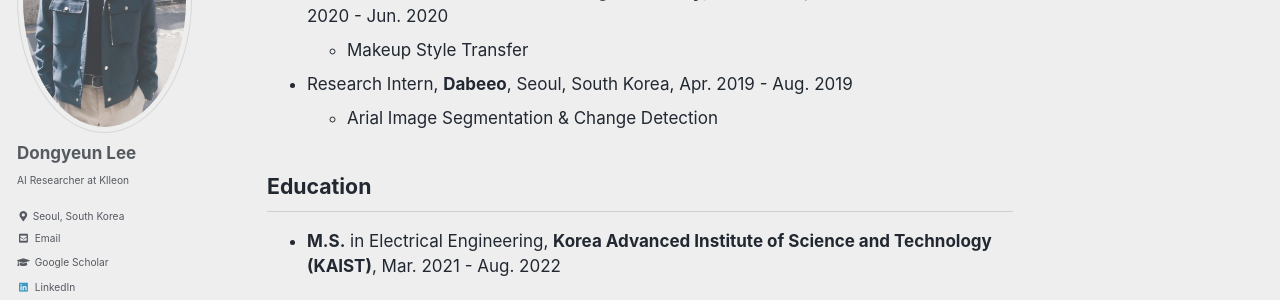
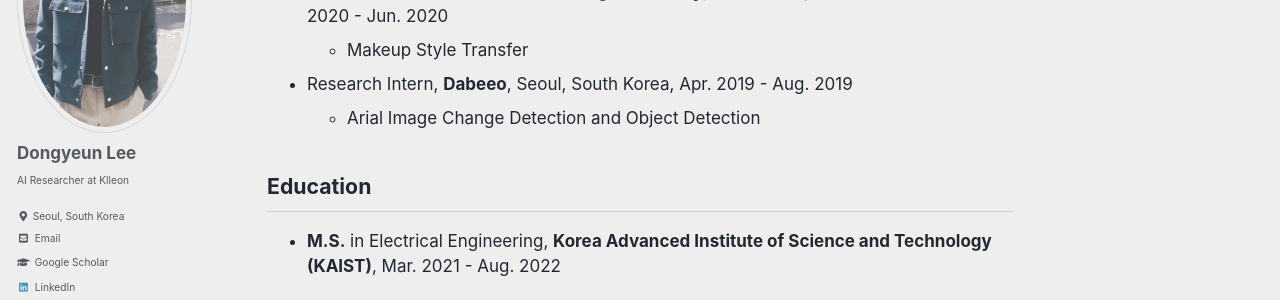
Before and after one commit to LeeDongYeun/leedongyeun.github.io, a Jekyll site: the page built from _pages/about.md, in a window 1280 px wide and 900 px high, scrolled down 887 px. Shown: the part 185-485 px from the top of the window. Built offline with Jekyll 4.4.1, drawn with Linux system fonts in a browser that asks for light colours; cached includes are drawn as plain includes.

Commit message:
Update about.md

```diff
--- a/_pages/about.md
+++ b/_pages/about.md
@@ -40,7 +40,7 @@ Doyeon Kim, **Dongyeun Lee**, Donggyu Joo, Junmo Kim \\
   - Makeup Style Transfer
 
 - Research Intern, **Dabeeo**, Seoul, South Korea, Apr. 2019 - Aug. 2019
-  - Arial Image Segmentation & Change Detection
+  - Arial Image Change Detection and Object Detection
 <!-- <p style='text-align: right;'>Apr. 2019 - Aug. 2019</p> -->
 
 ## Education
```
